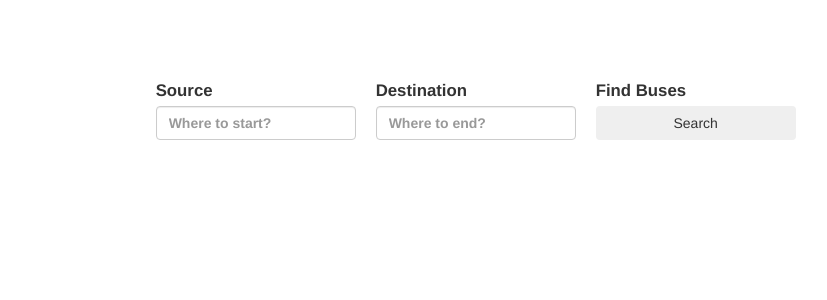
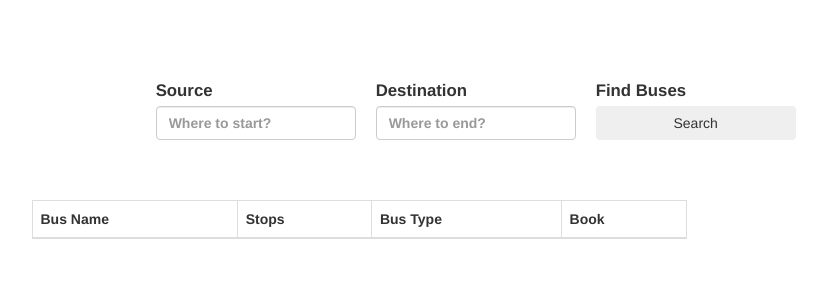
Before and after one commit to Mohith22/TravelAgency, a PHP site: page /search.php in a window 1280 px wide. Shown: the part 51-351 px from the top of the page, without its empty margins (281-1108 px from the left). Run offline with PHP 8.4, Linux system fonts and the light colour scheme; lists and menus that the app fills with data are empty; some libraries are stand-ins or nearby versions.

Commit message:
display searched bus details

```diff
--- a/search.php
+++ b/search.php
@@ -65,7 +65,7 @@
       <div class="col-md-4" ></div>
       <div class="col-md-8" >
 
-      <form method="POST" action="">
+      <form method="POST" >
 
         <label for="source">
         <span>Source</span>
@@ -108,54 +108,92 @@
       </form>
 
 
+  </div>
+      </div>
+      <br/></br></br>
+      <div class="row">
+         <div class="col-md-3" ></div>
+          <div class="col-md-6" >
+     <div class="row table-responsive table-condensed">
+              <table id="busTable" class="table table-bordered">
+                  <thead>
+                  <tr>
+                      <th>Bus Name</th>
+                      <th>Stops</th>
+                      <th>Bus Type</th>
+                      <th>Book</th>
+                      <!-- <th>Cost</th> -->
+                  </tr>
+                  </thead>
+                  <tbody id="busBody">
+                  </tbody>
+              </table>
+        </div>
+
+    </div>
+     <div class="col-md-4" ></div>
+  </div>
+    </body>
+
+    <script type="text/javascript" >
+   $(document).ready(function() {
+
+      function showBus(data) {
+            $("#BusBody").empty();
+            $.each(JSON.parse(data), function(i, bus) {
+
+                var busid = bus.BusId;
+                var busname = bus.BusName;
+                var busroute = bus.BusRoute;
+                var bustype = bus.BusType;
+                var actionBtn = '<button type="button" onclick="book(\'' + busid + '\' )" >Book</a> ';
+
+            var row = '<tr>' +
+                '<td>' + busname+ '</td>' +
+                '<td>' + busroute + '</td>' +
+                '<td> ' + bustype  + '</td>' +
+                '<td> ' + actionBtn  + '</td>' +
+                '</tr>';
+
+                $("#busBody").append(row);
+            });
+        };
+
+    $("#btn").click(function(e){
+
+            e.preventDefault();
+            var src = document.getElementById('source').value;
+            var dest = document.getElementById('dest').value;
+
+            if(src=='' || dest==''){
+              alert("enter all details");
+              return;
+            }
+
+            $.ajax({
+                  url : "searchbus.php",
+                  type: "POST",
+                  cache: false,
+                  data : {source:src, dest:dest},
+                  success: function(data)
+                  {
+                      //data - response from server
+                      showBus(data);
+
+                  },
+
+              });
+
+          });
+
+      function trim(str){
+          var str=str.replace(/^\s+|\s+$/,'');
+          return str;
+      }
+
+ });
+
+  </script>
 
 
-
-    </div>
-
-
-  </div>
-
-    </body>
-
 </html>
-
-
-<?php
-  $connection = mysql_connect("localhost", "root", "");
-  $db = mysql_select_db("TravelAgency", $connection);
- // echo "<h1> Mohtih </h1>";
-  if(isset($_POST['submit'])){
-  $source = $_POST['source'];
-  $dest = $_POST['dest'];
-  if($source!='' ||$dest!='' )
-  {
-    $result = mysql_query("SELECT BusRoute FROM bus");
-    while ($row = mysql_fetch_array($result, MYSQL_NUM))
-    {
-        $flag=0;
-        for($i=0;$i<count_chars($row[0]);$i++)
-        {
-          if($row[0][$i] == $source[0])
-          {
-            $flag=1;
-          }
-
-          if($flag==1)
-          {
-            if($row[0][$i] == $dest[0])
-            {
-              /* This Bus name need to be displayed with a button view which on pressing
-              gives details of bus - name , price and stops middle of it  */
-            }
-          }
-        }
-    }
-
-  }
-  else
-  {
-    echo "Enter All The Details";
-  }
-}
-?>
```
Also changed, not shown: searchbus.php (added, +41 -0 lines).
